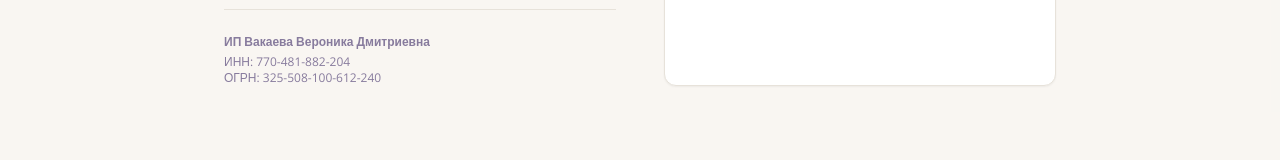
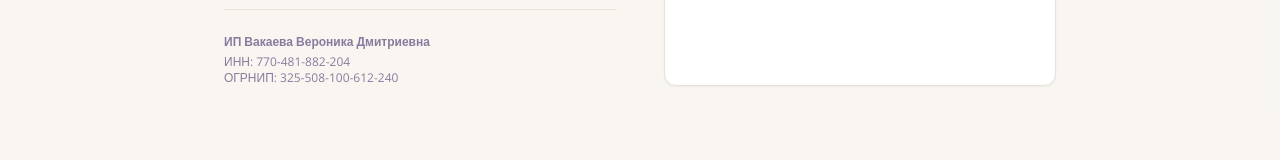
Before and after one commit to pr-poehali-dev/british-cat-nursery-website, a React (Vite) app: page / in a window 1280 px wide. Shown: the part 5731-5891 px from the top of the page. Built offline with nearby package versions, Linux system fonts and the light colour scheme.

Commit message:
Обновление 1 компонентов

```diff
--- a/src/pages/Index.tsx
+++ b/src/pages/Index.tsx
@@ -700,7 +700,7 @@ const Index = () => {
                 <div className="mt-6 pt-6 border-t border-border">
                   <p className="text-xs text-muted-foreground mb-1"><strong>ИП Вакаева Вероника Дмитриевна</strong></p>
                   <p className="text-xs text-muted-foreground">ИНН: 770-481-882-204</p>
-                  <p className="text-xs text-muted-foreground">ОГРН: 325-508-100-612-240</p>
+                  <p className="text-xs text-muted-foreground">ОГРНИП: 325-508-100-612-240</p>
                 </div>
               </div>
             </div>
```
